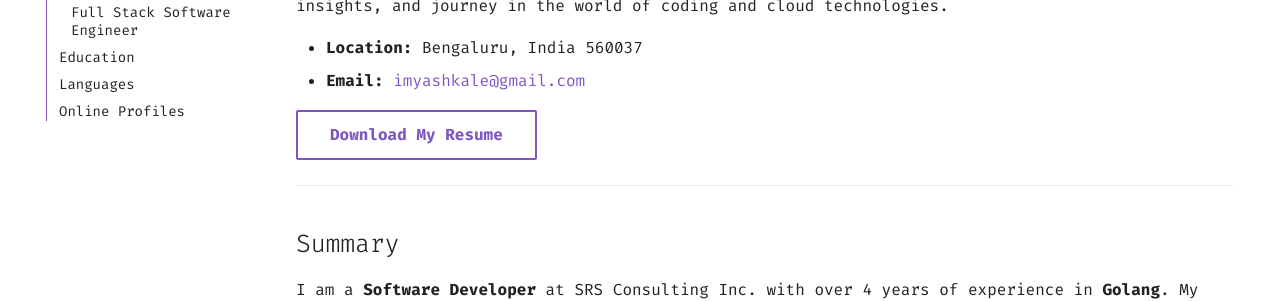
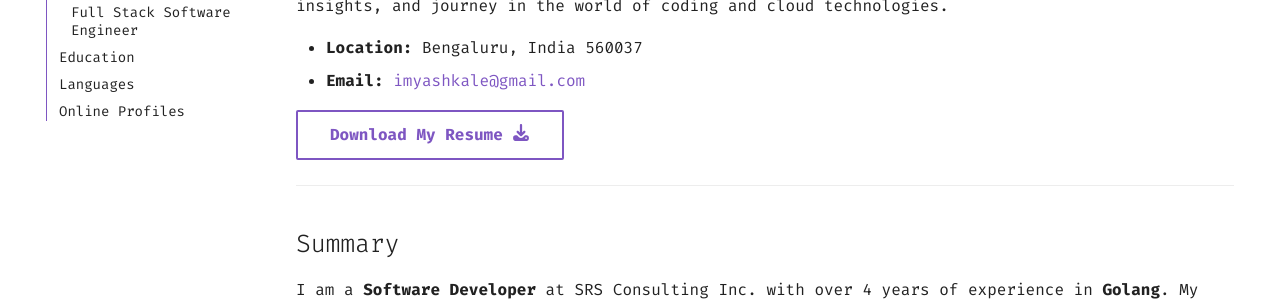
Before and after one commit to imyashkale/portfolio, an MkDocs documentation site: the page built from docs/index.md, in a window 1280 px wide. Shown: the part 353-654 px from the top of the page. Built offline with MkDocs 1.6.1 and Material for MkDocs 9.7.7, drawn with Linux system fonts in a browser that asks for light colours.

Commit message:
Resume Download Icon Added

```diff
--- a/docs/index.md
+++ b/docs/index.md
@@ -9,7 +9,7 @@ A passionate software developer specializing in Golang, AWS, and Kubernetes. Exp
 - **Location:** Bengaluru, India 560037
 - **Email:** [imyashkale@gmail.com](mailto:imyashkale@gmail.com)
 
-[Download My Resume](../static/resume/Yash_Kale_Resume.pdf){ .md-button  :download="Yash_Kale_Resume.pdf"}
+[Download My Resume :fontawesome-solid-download:](../static/resume/Yash_Kale_Resume.pdf){ .md-button :download="Yash_Kale_Resume.pdf"}
 
 ---
 
--- a/mkdocs.yml
+++ b/mkdocs.yml
@@ -72,6 +72,9 @@ markdown_extensions:
   - pymdownx.superfences
   - pymdownx.mark
   - attr_list
+  - pymdownx.emoji:
+      emoji_index: !!python/name:material.extensions.emoji.twemoji
+      emoji_generator: !!python/name:material.extensions.emoji.to_svg
 
 copyright: Copyright &copy; Yash Kale
 
```
